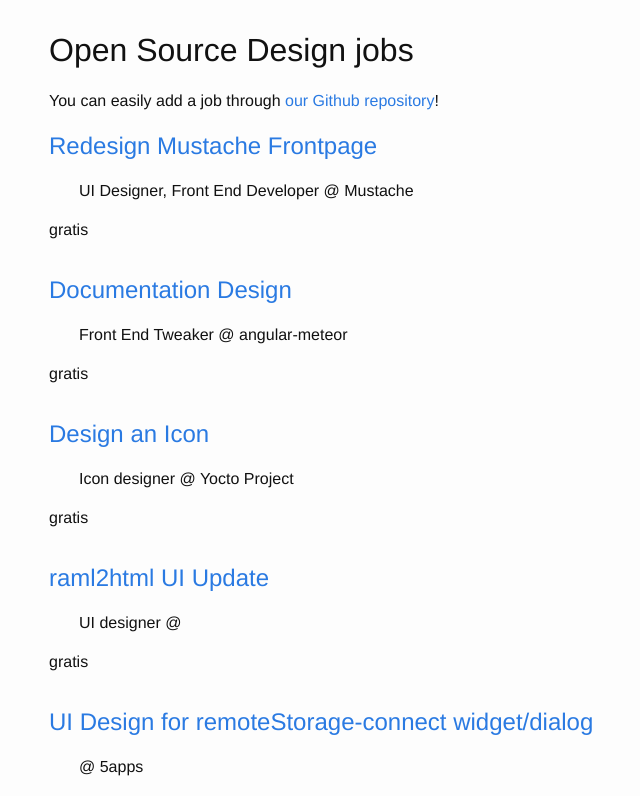
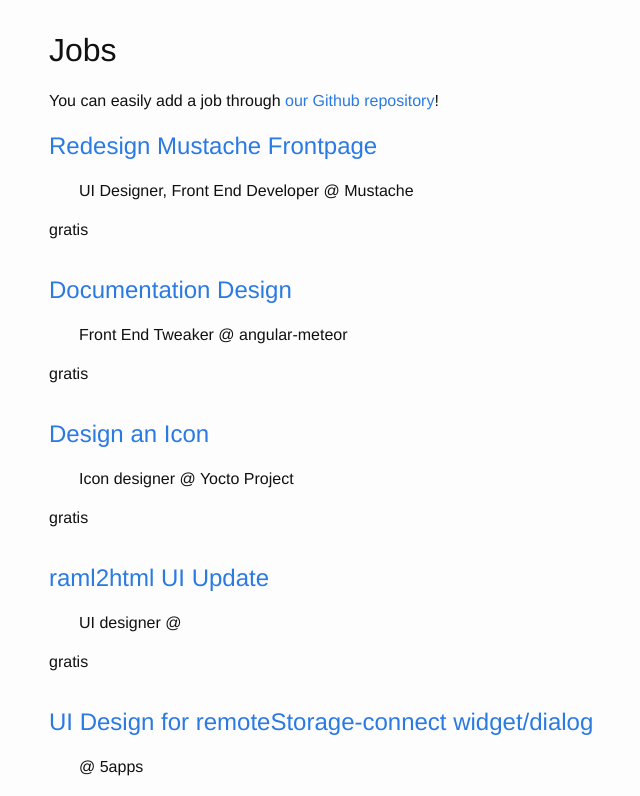
Before and after one commit to opensourcedesign/jobs, a Jekyll site: the page built from index.html, in a window 1280 px wide and 900 px high, cut to the strip 104-900 px from the top of the window. Shown: the whole strip, without its empty margins (221-861 px from the left). Built offline with Jekyll 4.4.1, drawn with Linux system fonts in a browser that asks for light colours.

Commit message:
simplify heading to be similar to other pages

```diff
--- a/index.html
+++ b/index.html
@@ -4,7 +4,7 @@
 
 <div class="home">
 
-  <h1>Open Source Design jobs</h1>
+  <h1>Jobs</h1>
   <p>
     You can easily add a job through <a href="https://github.com/opensourcedesign/jobs#job-board" title="">our Github repository</a>!
   </p>
```
